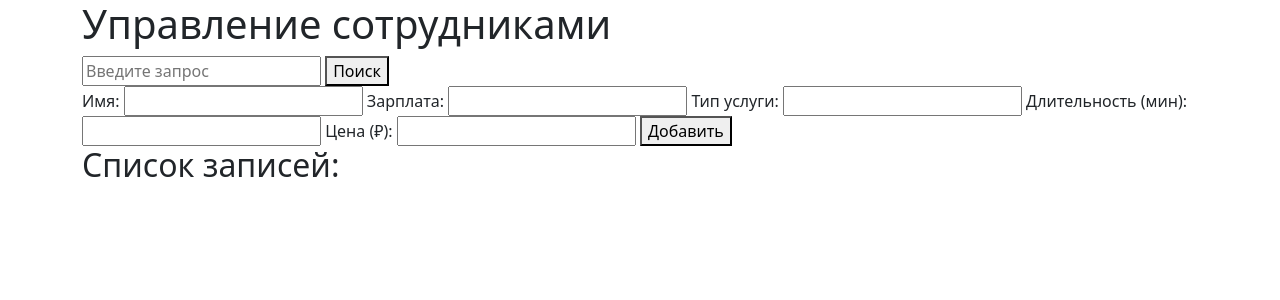
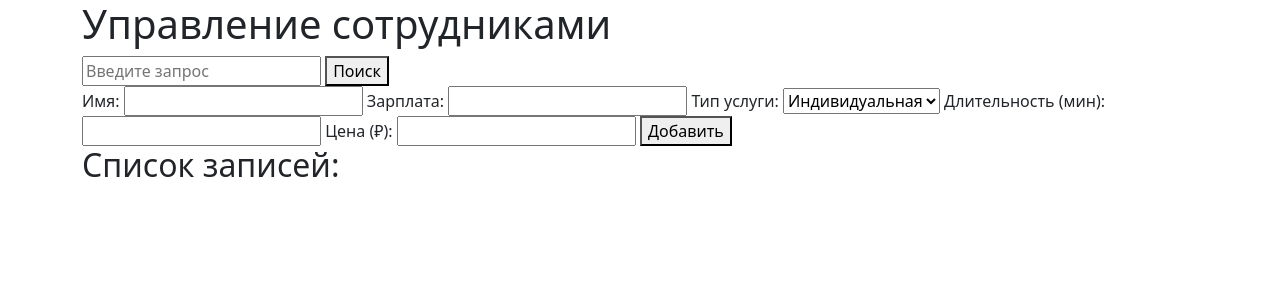
Before and after one commit to sfincter/pythonBack, a Flask app: page / in a window 1280 px wide. Shown: the top 300 px of the page. Run offline with Flask 3, Linux system fonts and the light colour scheme.

Commit message:
edit table

```diff
--- a/templates/index.html
+++ b/templates/index.html
@@ -25,7 +25,10 @@
                 <input type="number" name="salary" required>
 
                 <label>Тип услуги:</label>
-                <input type="text" name="service_type" required>
+                <select name="service_type" required>
+                    <option value="volvo">Индивидуальная</option>
+                    <option value="saab">Групповая</option>
+                  </select>
 
                 <label>Длительность (мин):</label>
                 <input type="number" name="service_duration" required>
```
